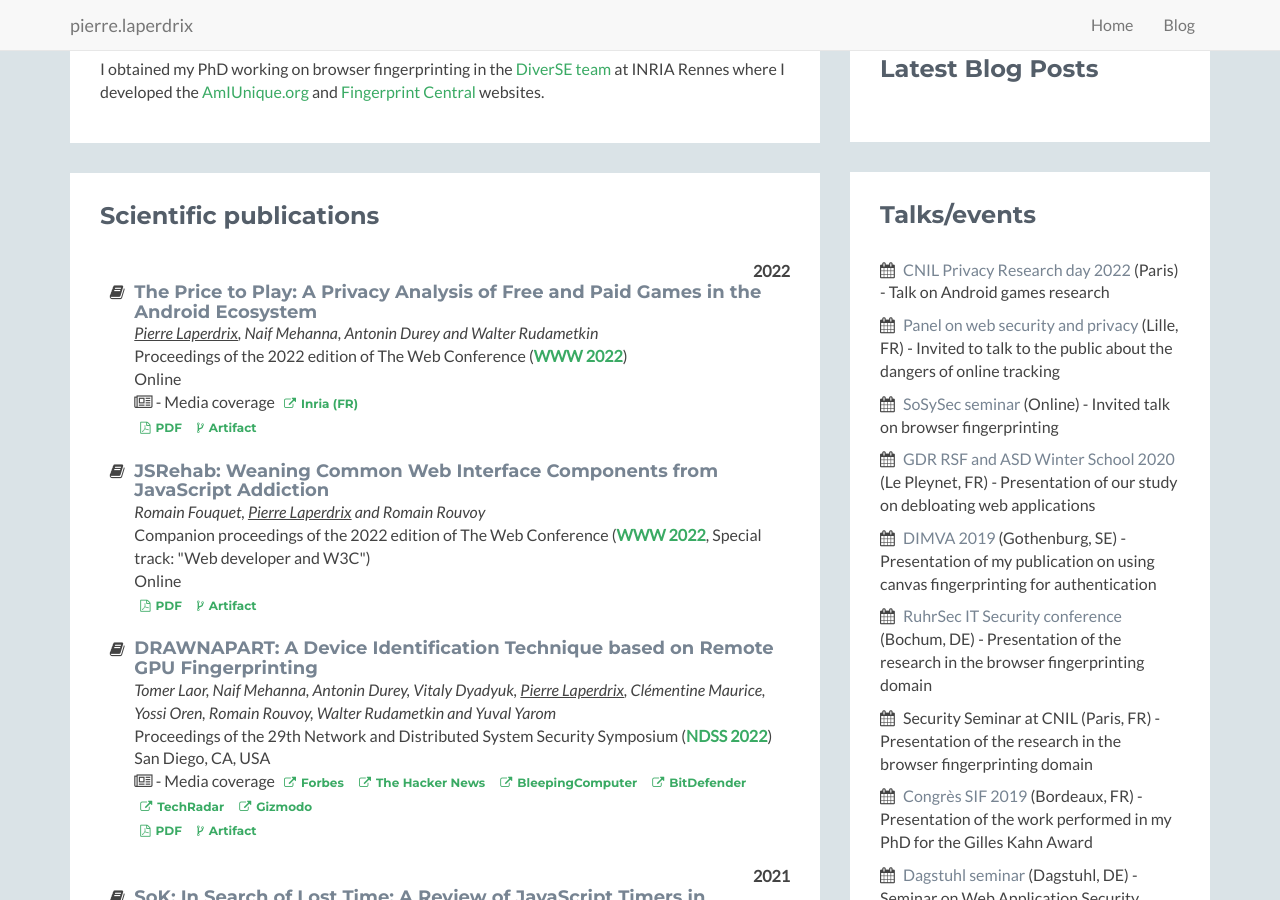
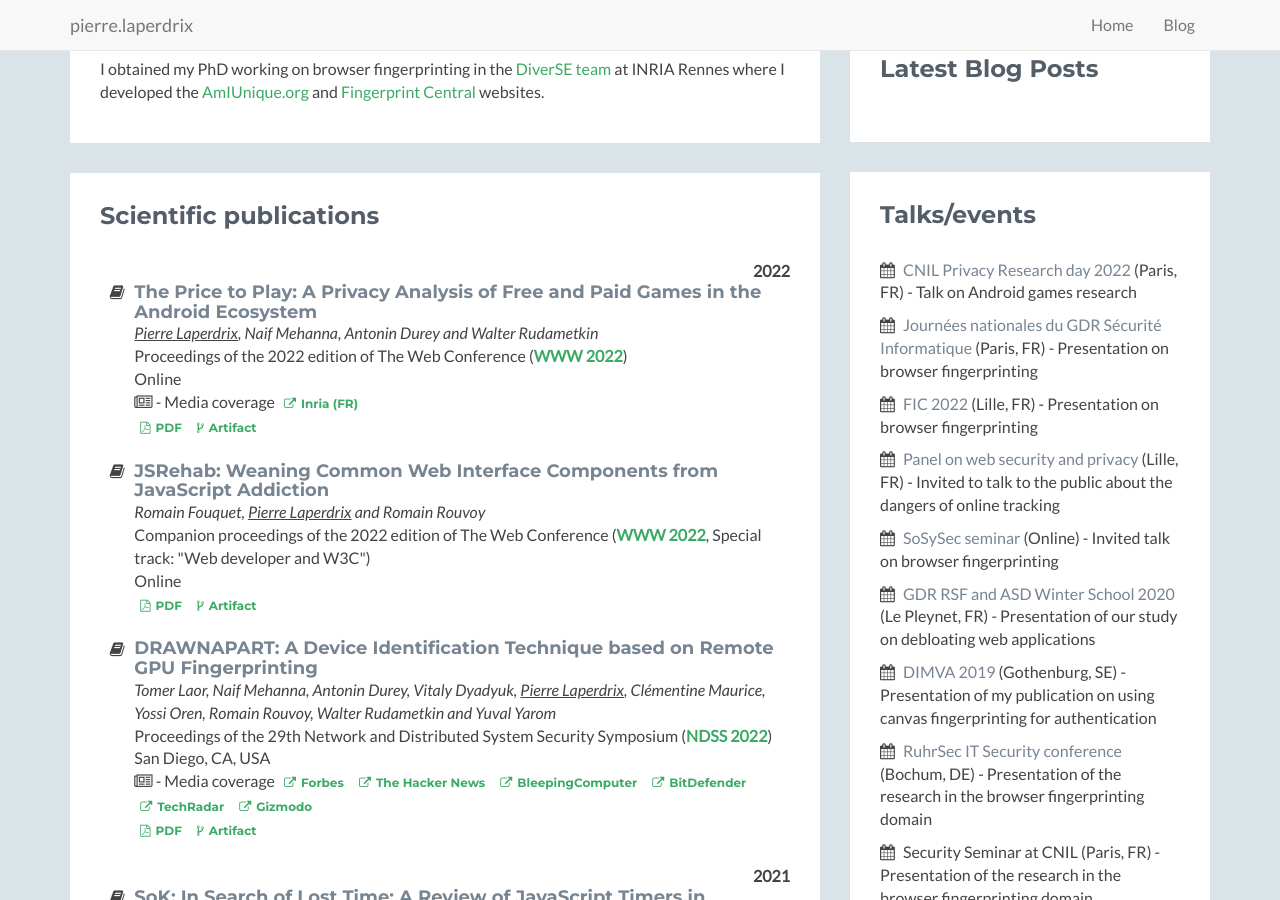
Before and after one commit to plaperdr/plaperdr.github.io, a Jekyll site: the page built from index.html, in a window 1280 px wide and 900 px high, scrolled down 517 px. Built offline with Jekyll 4.4.1, drawn with Linux system fonts in a browser that asks for light colours.

Commit message:
Updating site

```diff
--- a/index.html
+++ b/index.html
@@ -602,7 +602,9 @@ layout: home
                     <h2 class="heading">Talks/events</h2>
                     <div class="content">
                         <ul class="list-unstyled">
-                            <li><i class="fa fa-calendar"></i> <a target="_blank" href="https://www.cnil.fr/en/privacy-research-day-2022">CNIL Privacy Research day 2022</a> (Paris) - Talk on Android games research</li>
+                            <li><i class="fa fa-calendar"></i> <a target="_blank" href="https://www.cnil.fr/en/privacy-research-day-2022">CNIL Privacy Research day 2022</a> (Paris, FR) - Talk on Android games research</li>
+                            <li><i class="fa fa-calendar"></i> <a target="_blank" href="https://gdr-secu-jn2022.sciencesconf.org/program">Journées nationales du GDR Sécurité Informatique</a> (Paris, FR) - Presentation on browser fingerprinting</li>
+                            <li><i class="fa fa-calendar"></i> <a target="_blank" href="https://fic.app.swapcard.com/widget/event/fic-2022/planning/UGxhbm5pbmdfOTI0NjU2">FIC 2022</a> (Lille, FR) - Presentation on browser fingerprinting</li>
                             <li><i class="fa fa-calendar"></i> <a target="_blank" href="https://rdv.tedomum.net/events/407807e0-484e-492e-81b8-62f3aada9a63">Panel on web security and privacy</a> (Lille, FR) - Invited to talk to the public about the dangers of online tracking</li>
                             <li><i class="fa fa-calendar"></i> <a target="_blank" href="https://seminaires-dga.inria.fr/seances-de-lannee/">SoSySec seminar</a> (Online) - Invited talk on browser fingerprinting</li>
                             <li><i class="fa fa-calendar"></i> <a target="_blank" href="https://sites.google.com/site/rsdwinterschool/program-2020">GDR RSF and ASD Winter School 2020</a> (Le Pleynet, FR) - Presentation of our study on debloating web applications</li>
```
